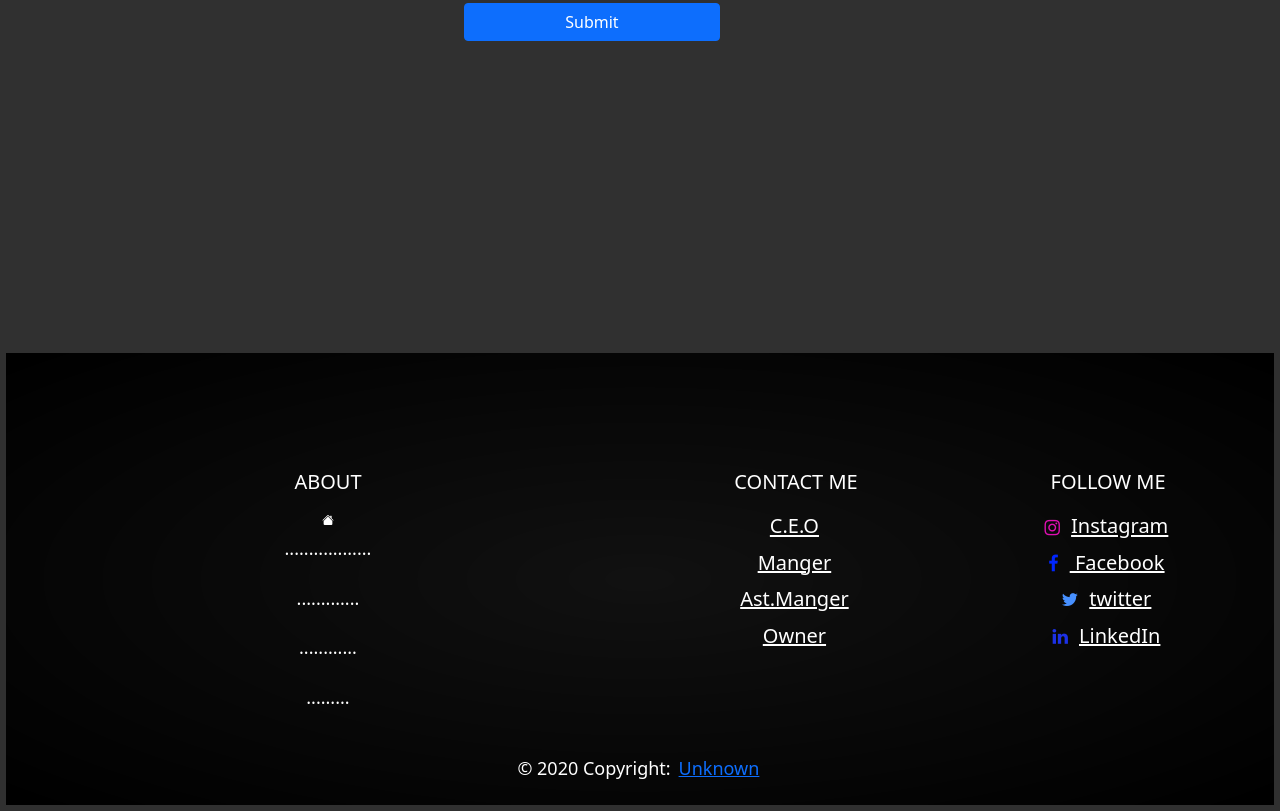
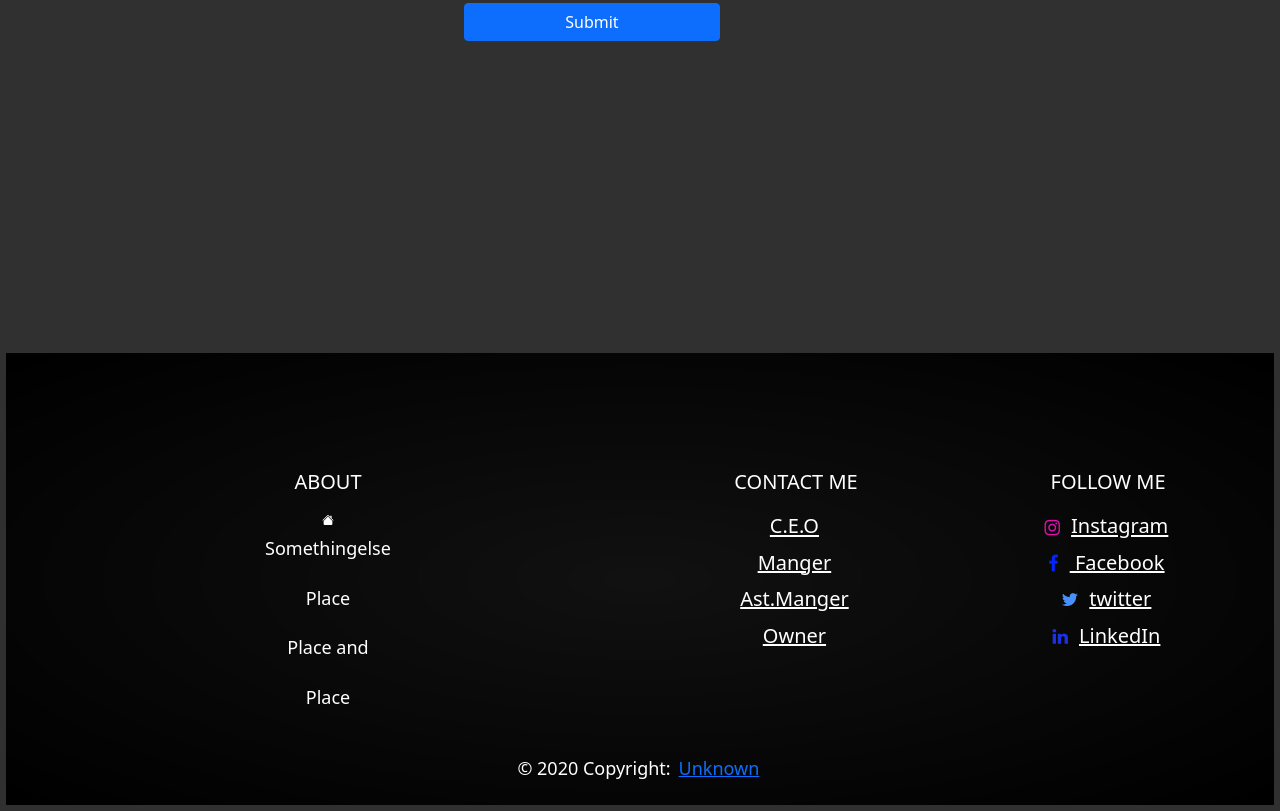
Before and after one commit to Jovit-Mathew236/realetate-business, a plain HTML site: page index.html in a window 1280 px wide. Shown: the part 2294-3105 px from the top of the page. Drawn offline with nearby package versions, Linux system fonts and the light colour scheme.

Commit message:
Update index.html

```diff
--- a/index.html
+++ b/index.html
@@ -223,11 +223,11 @@
                             <path fill-rule="evenodd"
                                 d="M7.293 1.5a1 1 0 0 1 1.414 0l6.647 6.646a.5.5 0 0 1-.708.708L8 2.207 1.354 8.854a.5.5 0 1 1-.708-.708L7.293 1.5z" />
                         </svg>
-                        <p class="bi bi-house-fill">..................</p>
-                        <p>.............</p>
-                        <p> ............</p>
+                        <p class="bi bi-house-fill">Somethingelse</p>
+                        <p>Place</p>
+                        <p> Place and </p>
 
-                        <p>.........</p>
+                        <p>Place</p>
 
                     </div>
                     <!-- Grid column -->
```
